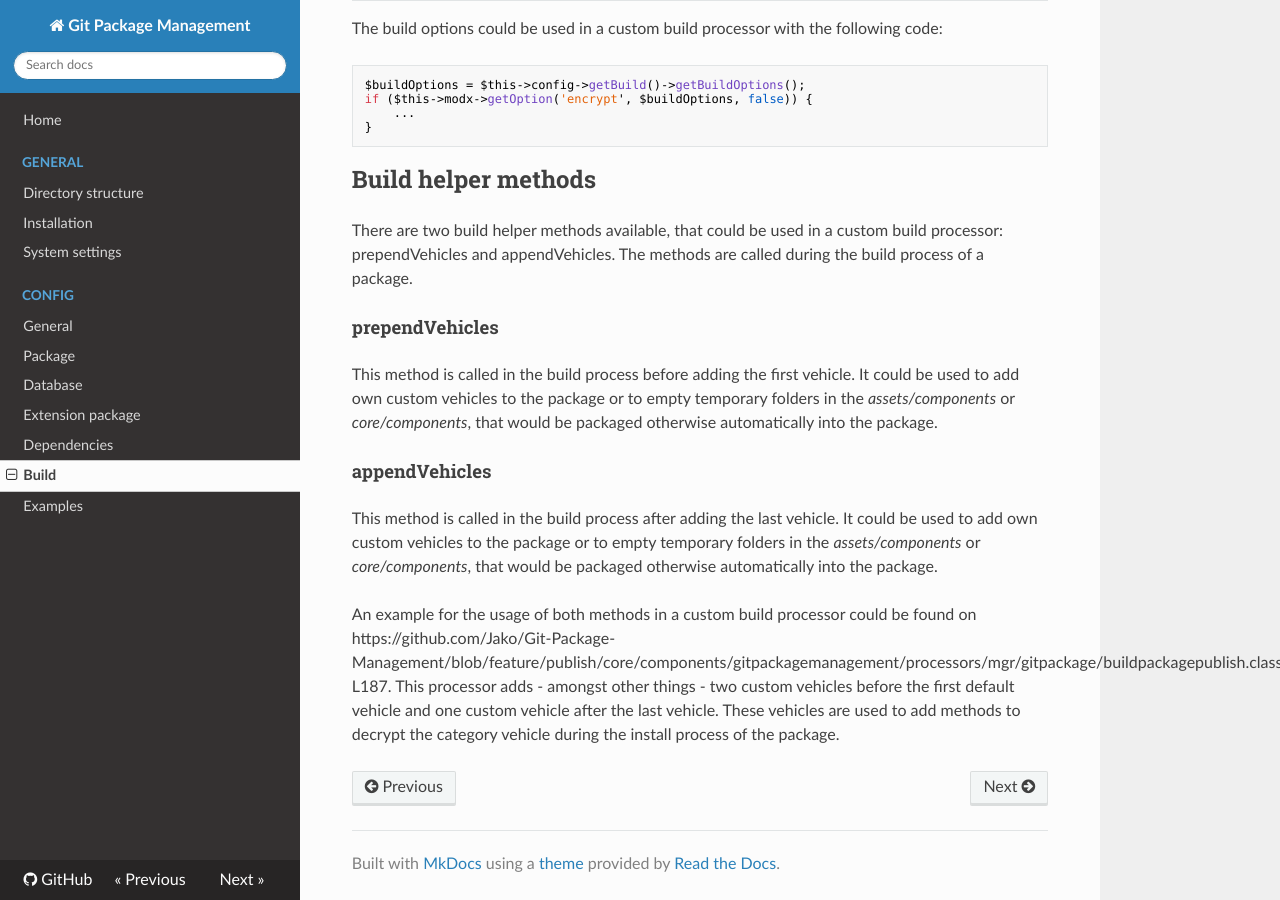
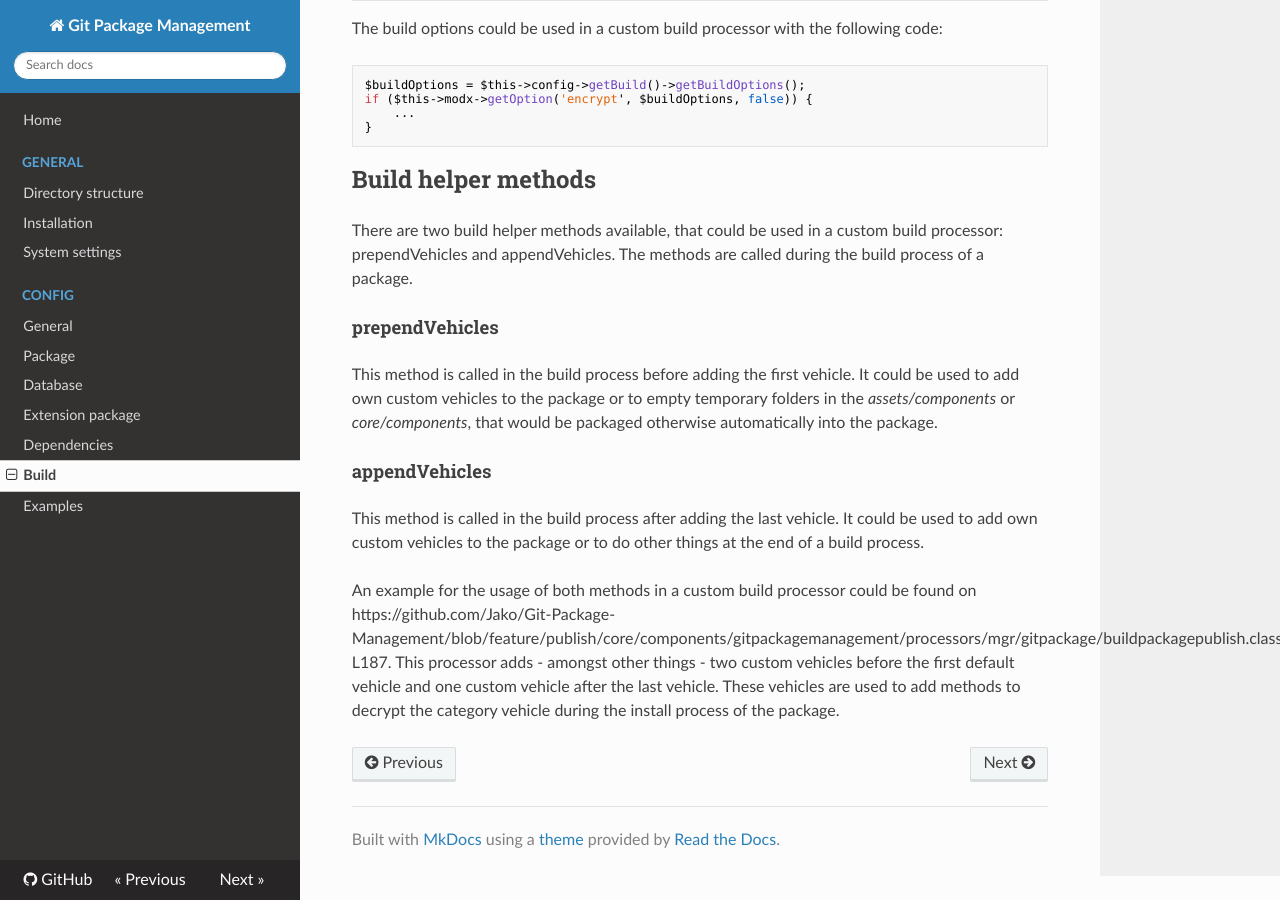
Before and after one commit to theboxer/Git-Package-Management, an MkDocs documentation site: the page built from core/components/gitpackagemanagement/docs/config/build.md, in a window 1280 px wide and 900 px high, scrolled down 2522 px. Built offline with MkDocs 1.6.1, drawn with Linux system fonts in a browser that asks for light colours; nearby versions of some CDN libraries; old or Windows-style settings are respelled for this version of MkDocs.

Commit message:
Enhanced docs for appendVehicles

```diff
--- a/core/components/gitpackagemanagement/docs/config/build.md
+++ b/core/components/gitpackagemanagement/docs/config/build.md
@@ -120,6 +120,6 @@ This method is called in the build process before adding the first vehicle. It c
 
 #### appendVehicles
 
-This method is called in the build process after adding the last vehicle. It could be used to add own custom vehicles to the package or to empty temporary folders in the *assets/components* or *core/components*, that would be packaged otherwise automatically into the package.
+This method is called in the build process after adding the last vehicle. It could be used to add own custom vehicles to the package or to do other things at the end of a build process.
 
 An example for the usage of both methods in a custom build processor could be found on https://github.com/Jako/Git-Package-Management/blob/feature/publish/core/components/gitpackagemanagement/processors/mgr/gitpackage/buildpackagepublish.class.php#L132-L187. This processor adds - amongst other things - two custom vehicles before the first default vehicle and one custom vehicle after the last vehicle. These vehicles are used to add methods to decrypt the category vehicle during the install process of the package.
```
